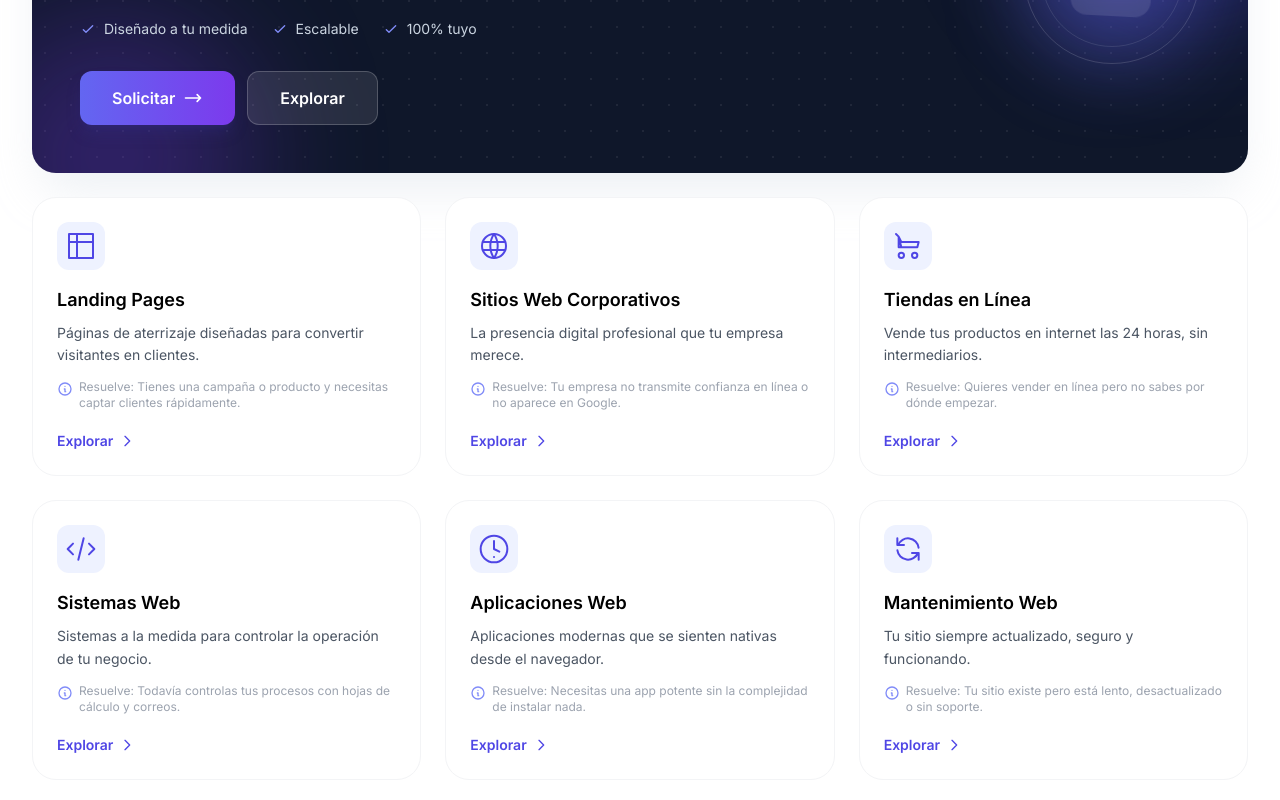
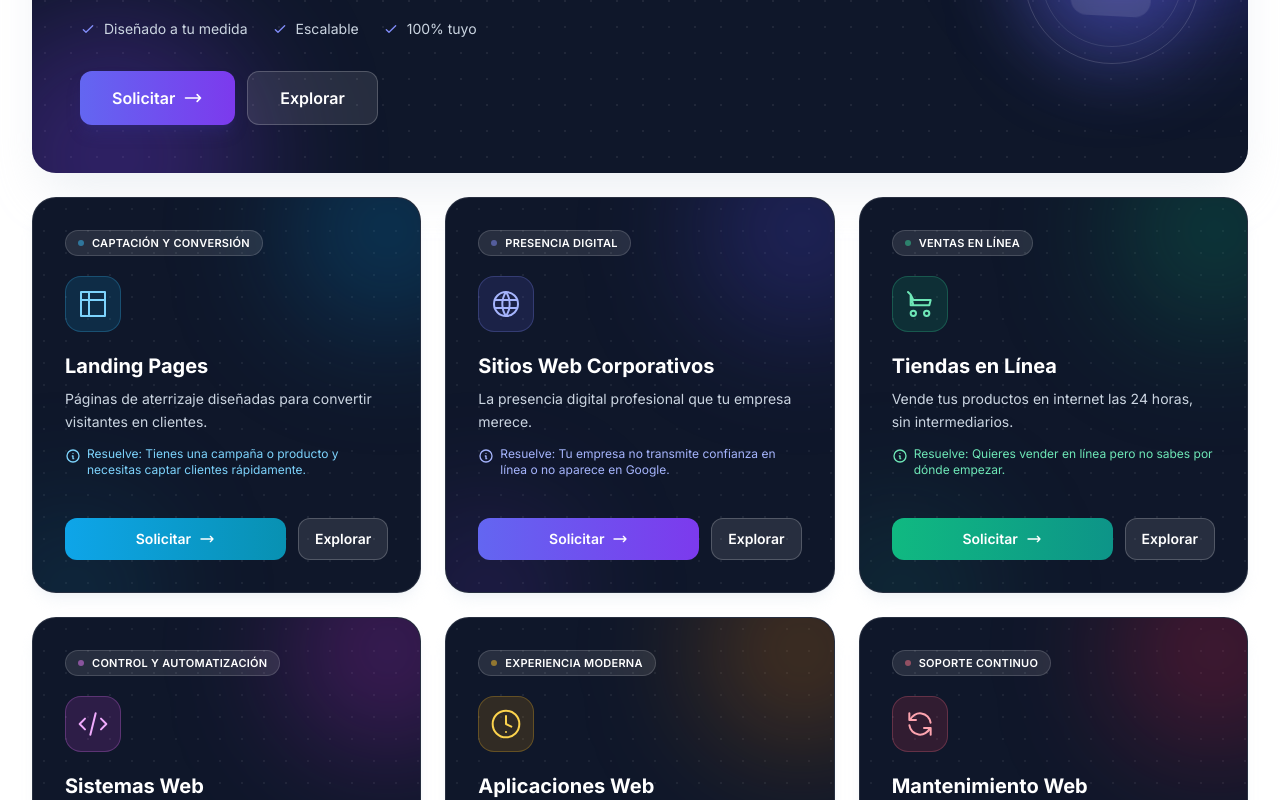
Before and after one commit to uxueadrian/lumma, a React (Vite) app: page / in a window 1280 px wide. Shown: the part 1340-2140 px from the top of the page. Built offline with nearby package versions, Linux system fonts and the light colour scheme; no server answers.

Commit message:
feat: restyle service cards like featured card and add working CTA

```diff
--- a/src/components/Services.jsx
+++ b/src/components/Services.jsx
@@ -1,5 +1,5 @@
 import { useState } from 'react'
-import { featuredService, regularServices } from '../config/services'
+import { featuredService, regularServices, serviceThemes } from '../config/services'
 import ServiceModal from './ServiceModal'
 import { requestService } from '../services/requestService'
 
@@ -96,35 +96,71 @@ export default function Services() {
           </div>
 
           <div className="grid sm:grid-cols-2 lg:grid-cols-3 gap-6">
-            {regularServices.map((service) => (
+            {regularServices.map((service) => {
+              const theme = serviceThemes[service.theme] || serviceThemes.indigo
+              return (
                 <div
                   key={service.id}
                   onClick={() => setSelectedService(service)}
-                className="group relative flex flex-col p-6 rounded-3xl border border-gray-100 dark:border-slate-700 bg-white dark:bg-slate-800 hover:border-thalex-300 dark:hover:border-thalex-600 hover:shadow-xl hover:shadow-thalex-100 dark:hover:shadow-thalex-900/30 hover:-translate-y-1.5 transition-all duration-300 cursor-pointer"
+                  className="relative overflow-hidden rounded-3xl bg-slate-900 dark:bg-slate-950 text-white p-8 border border-white/10 shadow-lg shadow-slate-200/40 dark:shadow-thalex-900/20 hover:-translate-y-1.5 transition-all duration-300 cursor-pointer group"
                 >
-                <div className="w-12 h-12 rounded-xl bg-thalex-50 dark:bg-thalex-900/50 text-thalex-600 dark:text-thalex-400 flex items-center justify-center mb-4 group-hover:bg-gradient-to-br group-hover:from-thalex-500 group-hover:to-violet-600 group-hover:text-white transition-all duration-300">
+                  <div
+                    className="absolute inset-0"
+                    style={{
+                      backgroundImage:
+                        'radial-gradient(circle, rgba(255,255,255,0.06) 1px, transparent 1px)',
+                      backgroundSize: '22px 22px',
+                    }}
+                  />
+                  <div className={`absolute -top-16 -right-16 w-48 h-48 ${theme.blobA} blur-3xl rounded-full`} />
+                  <div className={`absolute -bottom-20 -left-10 w-40 h-40 ${theme.blobB} blur-3xl rounded-full`} />
+
+                  <div className="relative flex flex-col min-h-[330px]">
+                    <span className="inline-flex items-center gap-2 self-start bg-white/10 border border-white/15 px-3 py-1 rounded-full text-[11px] font-semibold tracking-wide uppercase mb-5">
+                      <span className={`w-1.5 h-1.5 ${theme.dot} rounded-full animate-pulse`} />
+                      {service.label}
+                    </span>
+
+                    <div className={`w-14 h-14 rounded-2xl ${theme.tile} border flex items-center justify-center mb-5`}>
                       {service.icon}
                     </div>
-                <h3 className="text-lg font-semibold text-dark dark:text-white mb-2">
-                  {service.name}
-                </h3>
-                <p className="text-gray-600 dark:text-slate-400 text-sm leading-relaxed mb-3">
-                  {service.short}
-                </p>
-                <p className="text-xs text-gray-400 dark:text-slate-500 mb-5 inline-flex items-start gap-1.5">
-                  <svg className="w-4 h-4 text-thalex-400 shrink-0 mt-0.5" fill="none" stroke="currentColor" viewBox="0 0 24 24">
+
+                    <h3 className="text-xl font-bold mb-2">{service.name}</h3>
+                    <p className="text-slate-300 text-sm leading-relaxed mb-3">{service.short}</p>
+                    <p className={`text-xs ${theme.accentText} mb-6 inline-flex items-start gap-1.5`}>
+                      <svg className="w-4 h-4 shrink-0 mt-0.5" fill="none" stroke="currentColor" viewBox="0 0 24 24">
                         <path strokeLinecap="round" strokeLinejoin="round" strokeWidth={2} d="M13 16h-1v-4h-1m1-4h.01M21 12a9 9 0 11-18 0 9 9 0 0118 0z" />
                       </svg>
                       Resuelve: {service.problem}
                     </p>
-                <span className="mt-auto inline-flex items-center gap-1.5 text-thalex-600 dark:text-thalex-400 font-semibold text-sm group-hover:gap-2.5 transition-all">
+
+                    <div className="mt-auto flex gap-3">
+                      <button
+                        onClick={(e) => {
+                          e.stopPropagation()
+                          requestService(service.id)
+                        }}
+                        className={`inline-flex items-center justify-center gap-2 ${theme.button} text-white px-5 py-2.5 rounded-xl text-sm font-semibold transition-all hover:shadow-lg flex-1`}
+                      >
+                        Solicitar
+                        <svg className="w-4 h-4" fill="none" stroke="currentColor" viewBox="0 0 24 24">
+                          <path strokeLinecap="round" strokeLinejoin="round" strokeWidth={2} d="M17 8l4 4m0 0l-4 4m4-4H3" />
+                        </svg>
+                      </button>
+                      <button
+                        onClick={(e) => {
+                          e.stopPropagation()
+                          setSelectedService(service)
+                        }}
+                        className="inline-flex items-center justify-center gap-2 bg-white/10 hover:bg-white/20 border border-white/20 text-white px-4 py-2.5 rounded-xl text-sm font-semibold transition-colors"
+                      >
                         Explorar
-                  <svg className="w-4 h-4" fill="none" stroke="currentColor" viewBox="0 0 24 24">
-                    <path strokeLinecap="round" strokeLinejoin="round" strokeWidth={2} d="M9 5l7 7-7 7" />
-                  </svg>
-                </span>
+                      </button>
                     </div>
-            ))}
+                  </div>
+                </div>
+              )
+            })}
           </div>
         </div>
       </div>
```
Lines whose indentation alone changed are shown as unchanged.
